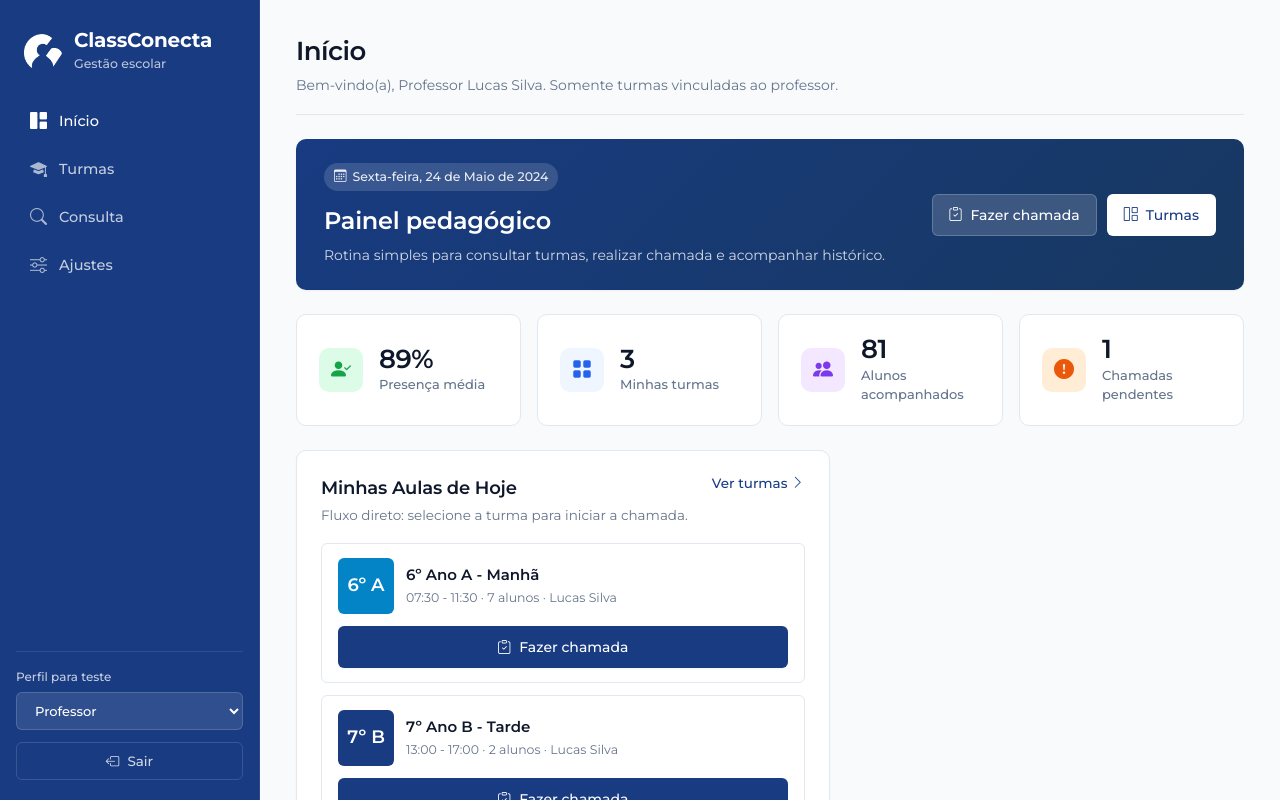
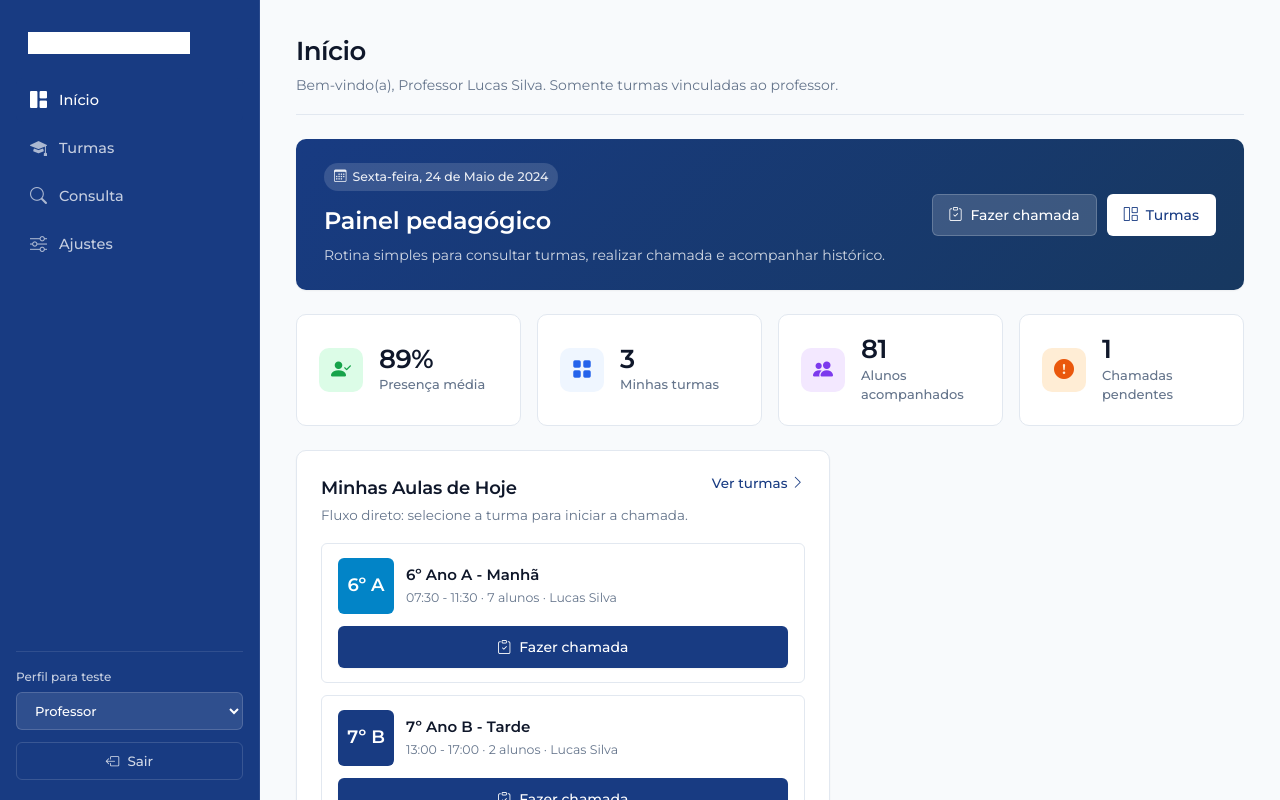
Before and after one commit to LucasPivovar/ArauEscola, a React (Vite) app: page / in a window 1280 px wide. Shown: the top 800 px of the page. Built offline with nearby package versions, Linux system fonts and the light colour scheme.

Commit message:
feat(branding): use official CLASSCONECTA horizontal wordmark in sidebar and header

```diff
--- a/src/components/Shell.tsx
+++ b/src/components/Shell.tsx
@@ -106,12 +106,12 @@ export function Shell({ children, currentView, role, toast, onLogout, onNavigate
 
 function Brand({ compact }: { compact?: boolean }) {
   return (
-    <div className={`brand-row nav-brand ${compact ? 'compact' : ''}`}>
-      <img src="/classconecta-icon.png" alt="ClassConecta Logo" className="brand-logo-img" />
-      <div>
-        <strong>ClassConecta</strong>
-        <span>Gestão escolar</span>
-      </div>
+    <div className={`nav-brand ${compact ? 'compact' : ''}`}>
+      <img
+        src="/classconecta-wordmark.png"
+        alt="CLASSCONECTA"
+        className="sidebar-wordmark-img"
+      />
     </div>
   );
 }
--- a/src/styles.css
+++ b/src/styles.css
@@ -415,28 +415,27 @@ img.auth-logo-img {
 }
 
 .nav-brand {
-  padding: 4px 8px 24px;
-}
-
-.nav-brand strong {
-  color: #ffffff;
-  font-size: 20px;
-  font-weight: 700;
-  letter-spacing: -0.01em;
-}
-
-.nav-brand span {
-  color: rgba(255, 255, 255, 0.7);
-  font-size: 12.5px;
-}
-
-.nav-brand .brand-logo-img,
-.tablet-header .brand-logo-img,
-.mobile-drawer .brand-logo-img {
-  width: 38px;
-  height: 38px;
+  padding: 8px 12px 24px;
+  display: flex;
+  align-items: center;
+}
+
+.nav-brand.compact {
+  padding: 0;
+}
+
+.sidebar-wordmark-img {
+  height: 22px;
+  width: auto;
+  max-width: 170px;
   object-fit: contain;
+  display: block;
   filter: brightness(0) invert(1);
+}
+
+.tablet-header .sidebar-wordmark-img {
+  height: 19px;
+  max-width: 145px;
 }
 
 .side-nav {
```
Also changed, not shown: assets/classconecta-wordmark.png (added), public/classconecta-wordmark.png (added).
